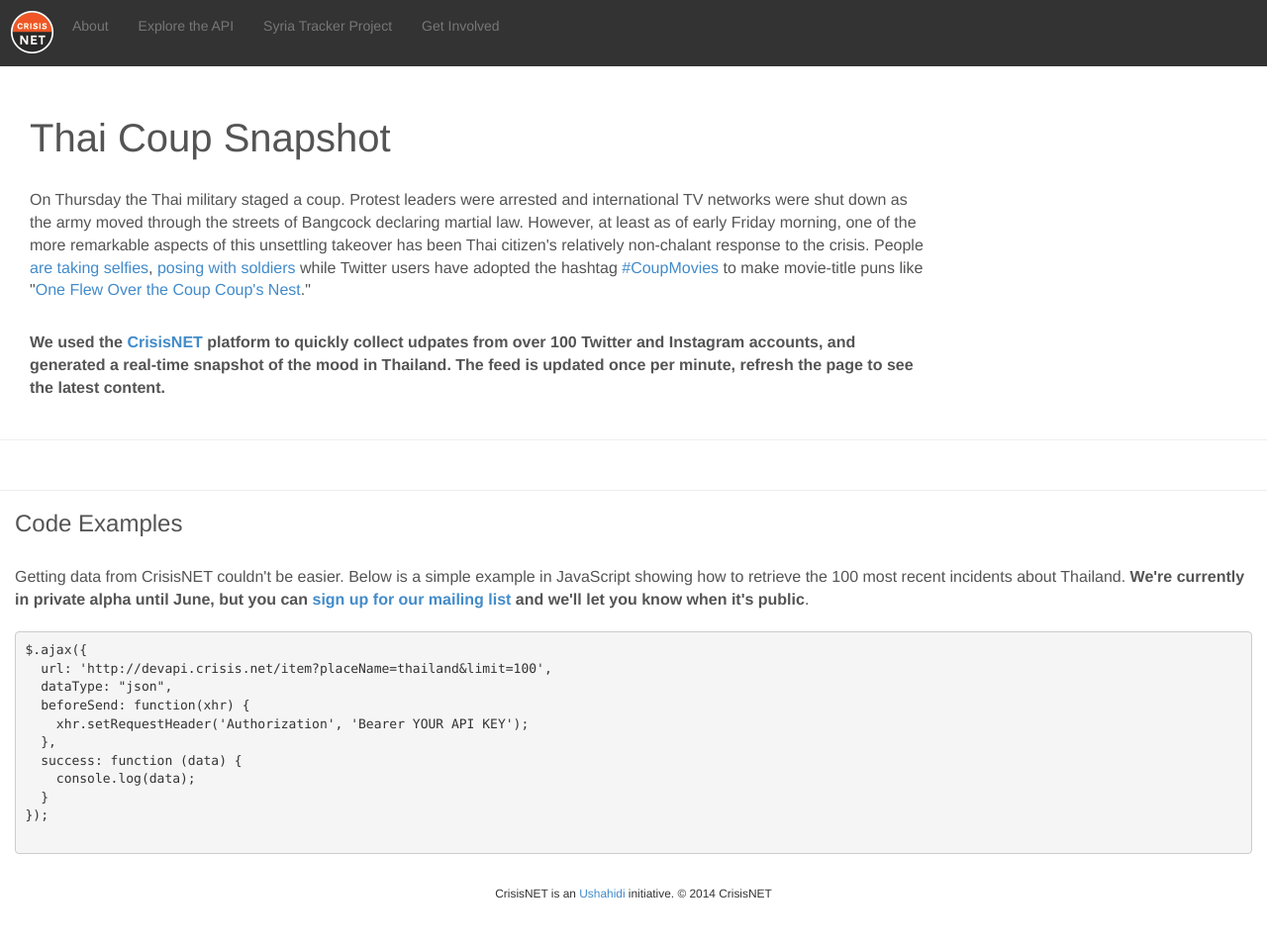
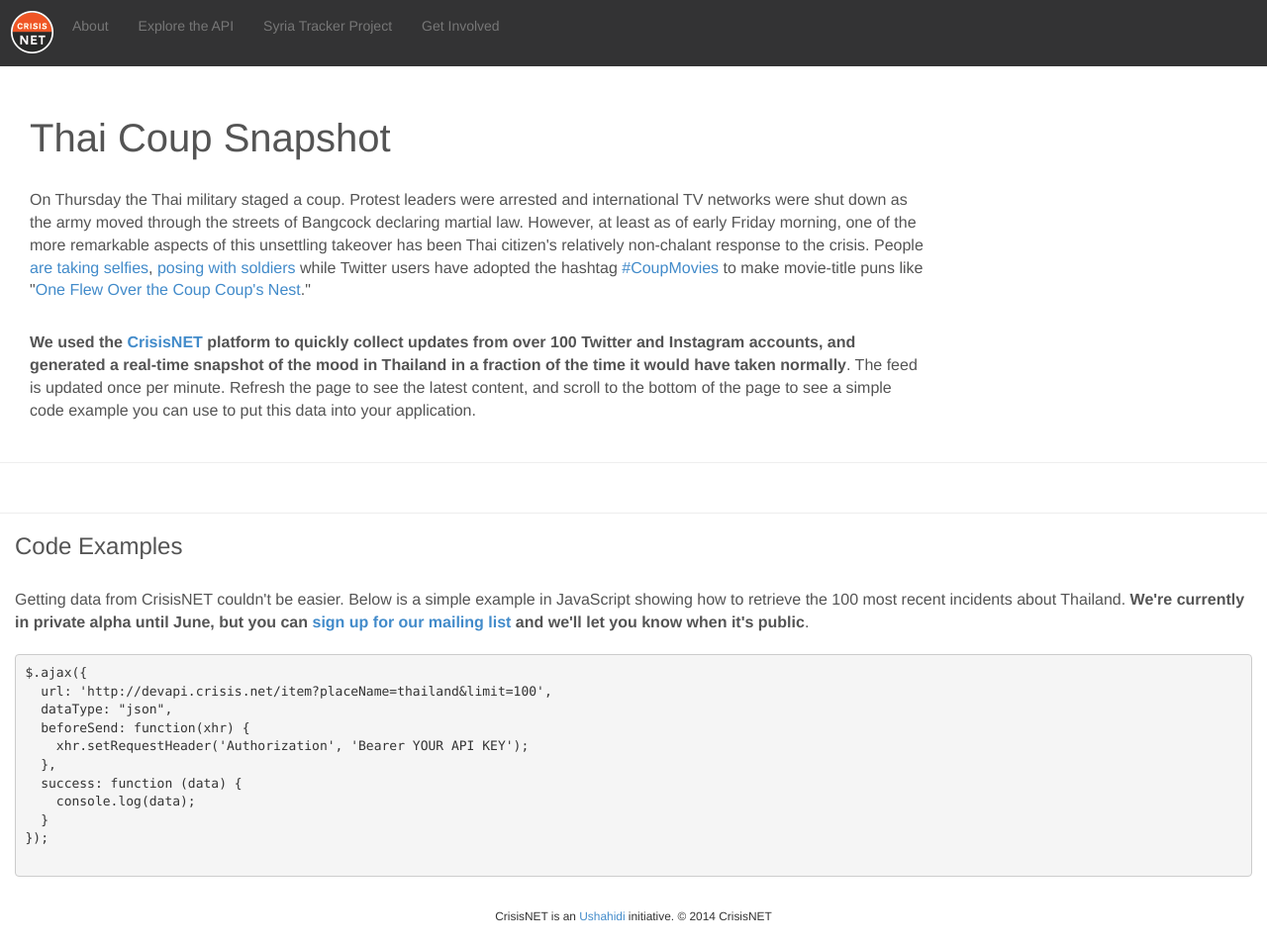
Before and after one commit to ushahidi/cnpublic, a Jekyll site: the page built from projects/thai-coup/index.html, in a window 1280 px wide. Shown: the whole page at 99% size. Built offline with Jekyll 4.4.1, drawn with Linux system fonts in a browser that asks for light colours; nearby versions of some CDN libraries; Markdown is read by kramdown in place of the engine named in the settings; before the commit the page ends 933 px from its top, so only the background shows below that; some of the changed lines change nothing that is shown.

Commit message:
updated description, added insta vids

```diff
--- a/projects/thai-coup/index.html
+++ b/projects/thai-coup/index.html
@@ -60,7 +60,7 @@
   <div class="col-md-9">
     <h2>Thai Coup Snapshot</h2>
     <p>On Thursday the Thai military staged a coup. Protest leaders were arrested and international TV networks were shut down as the army moved through the streets of Bangcock declaring martial law. However, at least as of early Friday morning, one of the more remarkable aspects of this unsettling takeover has been Thai citizen's relatively non-chalant response to the crisis. People <a href="http://www.channel4.com/news/selfie-thailand-martial-law-coup-army-military-photograph">are taking selfies</a>, <a href="http://instagram.com/p/oVIHmmJpY4/">posing with soldiers</a> while Twitter users have adopted the hashtag <a href="https://twitter.com/search?q=%23coupmovies&src=tyah">#CoupMovies</a> to make movie-title puns like "<a href="https://twitter.com/gnarlykitty/status/469695581393149952">One Flew Over the Coup Coup's Nest</a>."</p>
-    <p><strong>We used the <a href="http://crisis.net">CrisisNET</a> platform to quickly collect udpates from over 100 Twitter and Instagram accounts, and generated a real-time snapshot of the mood in Thailand. The feed is updated once per minute, refresh the page to see the latest content.</strong></p>
+    <p><strong>We used the <a href="http://crisis.net">CrisisNET</a> platform to quickly collect updates from over 100 Twitter and Instagram accounts, and generated a real-time snapshot of the mood in Thailand in a fraction of the time it would have taken normally</strong>. The feed is updated once per minute. Refresh the page to see the latest content, and scroll to the bottom of the page to see a simple code example you can use to put this data into your application.</p>
   </div>
 </div>
 
@@ -127,12 +127,20 @@
 
     if(item.image) {
       $body = $('<div>');
-      var $img = $('<img>', { src: item.image });
-      $a.append($img);
+      var $content;
+
+      if(item.image.match('.mp4')) {
+        $content = '<iframe src="'+item.fromURL+'embed/" width="400" height="410" frameborder="0" scrolling="no" allowtransparency="true"></iframe>';
+      }
+      else {
+        var $img = $('<img>', { src: item.image });
+        $a.append($img);
+        $content = $a;
+      }
       var $p = $('<p>', {'class': 'body-text'});
       var text = item.summary || item.content;
       $p.text(text.substring(0,150));
-      $body.append($a);
+      $body.append($content);
       $body.append($p);
     }
     else {
```
